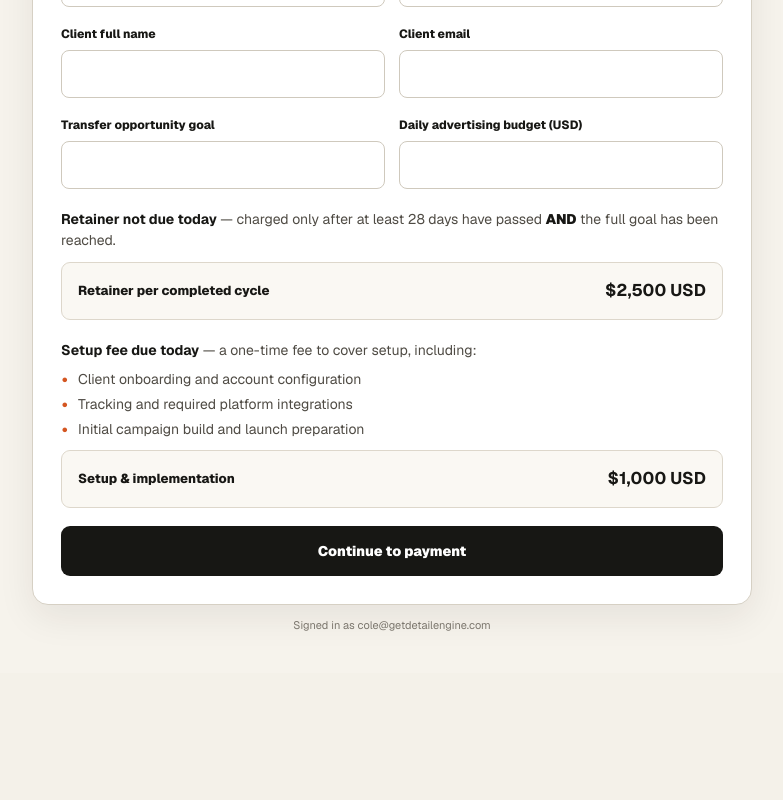
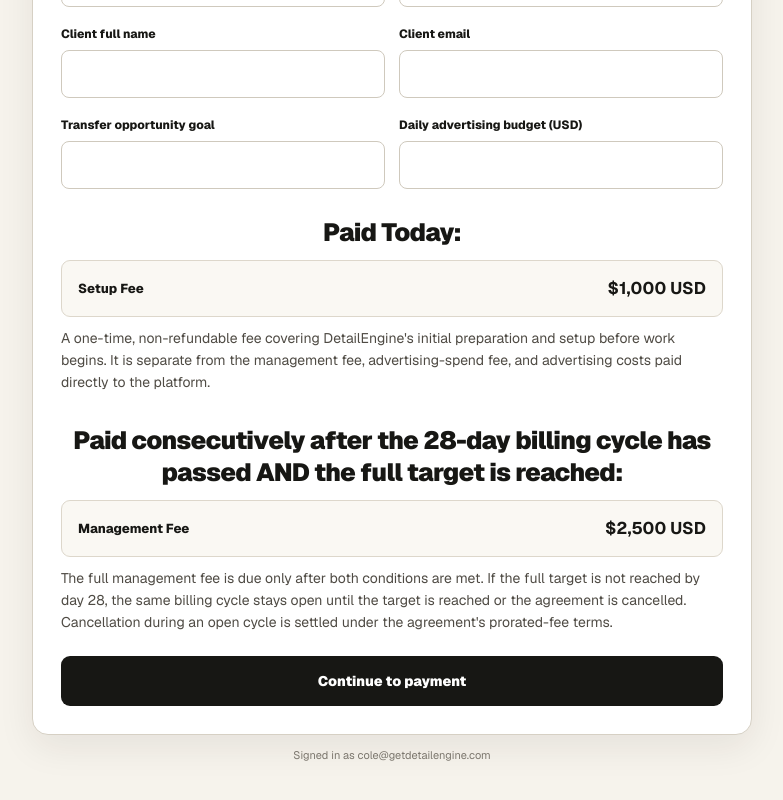
Before and after one commit to detailenginecole/detailengine-command-centre, a Next.js app: page /start-preview in a window 1280 px wide. Shown: the part 658-1458 px from the top of the page, without its empty margins (248-1031 px from the left). Before the commit the page ends 1331 px from the top, so only its background shows below. Built offline with nearby package versions, Linux system fonts and the light colour scheme.

Commit message:
Reorder Start fee summary

```diff
--- a/app/start/SalesStartClient.tsx
+++ b/app/start/SalesStartClient.tsx
@@ -105,7 +105,7 @@ export function SalesStartClient({
     const next = Number(isSetup ? feeDraft : retainerDraft);
     if (!Number.isInteger(next) || next < 1 || next > 100000) {
       setError(
-        `Enter a whole-dollar ${isSetup ? "setup fee" : "retainer"} between $1 and $100,000 USD.`,
+        `Enter a whole-dollar ${isSetup ? "setup fee" : "management fee"} between $1 and $100,000 USD.`,
       );
       return;
     }
@@ -348,13 +348,13 @@ export function SalesStartClient({
               <div>
                 <span className={styles.stepLabel}>AMOUNT IN USD</span>
                 <h2 id="amount-editor-title">
-                  Edit {editingAmount === "setup" ? "setup fee" : "retainer"}
+                  Edit {editingAmount === "setup" ? "setup fee" : "management fee"}
                 </h2>
               </div>
               <button className={styles.modalClose} type="button" onClick={closeAmountEditor} aria-label="Close amount editor">×</button>
             </div>
             <AmountEditor
-              label={editingAmount === "setup" ? "Setup & implementation" : "Retainer per completed cycle"}
+              label={editingAmount === "setup" ? "Setup Fee" : "Management Fee"}
               value={editingAmount === "setup" ? feeDraft : retainerDraft}
               onChange={editingAmount === "setup" ? setFeeDraft : setRetainerDraft}
               onSave={saveAmount}
@@ -579,21 +579,21 @@ export function SalesStartClient({
                 <label><span>Transfer opportunity goal</span><input required type="number" min={1} max={1000000} step={1} inputMode="numeric" value={form.opportunityGoal} onChange={e => update("opportunityGoal", e.target.value)} /></label>
                 <label><span>Daily advertising budget (USD)</span><input required type="number" min={0.01} max={100000} step={0.01} inputMode="decimal" value={form.dailyBudget} onChange={e => update("dailyBudget", e.target.value)} /></label>
               </div>
-              <p className={styles.feeTiming}>
-                <strong>Retainer not due today</strong> — charged only after at least 28 days have passed <em>and</em> the full goal has been reached.
+              <h2 className={styles.paymentTimingHeading}>Paid Today:</h2>
+              <OrderSummary amountCad={setupFeeCad} onEdit={() => openAmountEditor("setup")} />
+              <p className={styles.feeDescription}>
+                A one-time, non-refundable fee covering DetailEngine&apos;s initial preparation and setup before work begins. It is separate from the management fee, advertising-spend fee, and advertising costs paid directly to the platform.
               </p>
-              <button className={`${styles.order} ${styles.editableOrder}`} type="button" onClick={() => openAmountEditor("retainer")} aria-label="Edit retainer per completed cycle">
-                <span>Retainer per completed cycle</span><strong>{formatSetupFee(retainer)} USD</strong>
+
+              <h2 className={styles.paymentTimingHeading}>
+                Paid consecutively after the 28-day billing cycle has passed <em>AND</em> the full target is reached:
+              </h2>
+              <button className={`${styles.order} ${styles.editableOrder}`} type="button" onClick={() => openAmountEditor("retainer")} aria-label="Edit management fee">
+                <span>Management Fee</span><strong>{formatSetupFee(retainer)} USD</strong>
               </button>
-              <div className={styles.feeTiming}>
-                <strong>Setup fee due today</strong> — a one-time fee to cover setup, including:
-                <ul className={styles.feeIncludes}>
-                  <li>Client onboarding and account configuration</li>
-                  <li>Tracking and required platform integrations</li>
-                  <li>Initial campaign build and launch preparation</li>
-                </ul>
-              </div>
-              <OrderSummary amountCad={setupFeeCad} onEdit={() => openAmountEditor("setup")} />
+              <p className={styles.feeDescription}>
+                The full management fee is due only after both conditions are met. If the full target is not reached by day 28, the same billing cycle stays open until the target is reached or the agreement is cancelled. Cancellation during an open cycle is settled under the agreement&apos;s prorated-fee terms.
+              </p>
 
               {error && <div className={styles.error} role="alert">{error}</div>}
 
@@ -613,15 +613,15 @@ export function SalesStartClient({
 function OrderSummary({ amountCad, onEdit }: { amountCad: number; onEdit?: () => void }) {
   if (onEdit) {
     return (
-      <button className={`${styles.order} ${styles.editableOrder}`} type="button" onClick={onEdit} aria-label="Edit setup and implementation fee">
-        <span>Setup &amp; implementation</span>
+      <button className={`${styles.order} ${styles.editableOrder}`} type="button" onClick={onEdit} aria-label="Edit setup fee">
+        <span>Setup Fee</span>
         <strong>{formatSetupFee(amountCad)} USD</strong>
       </button>
     );
   }
   return (
     <div className={styles.order}>
-      <span>Setup &amp; implementation</span>
+      <span>Setup Fee</span>
       <strong>{formatSetupFee(amountCad)} USD</strong>
     </div>
   );
--- a/app/start/start.module.css
+++ b/app/start/start.module.css
@@ -228,43 +228,27 @@
   transform: translateY(0);
 }
 
-.feeTiming {
-  margin: 2px 0 -8px;
+.paymentTimingHeading {
+  max-width: 640px;
+  margin: 10px auto -6px;
+  color: #171714;
+  text-align: center;
+  font-size: clamp(20px, 3vw, 25px);
+  font-weight: 900;
+  letter-spacing: -.025em;
+  line-height: 1.25;
+}
+
+.paymentTimingHeading em {
+  font-style: normal;
+  text-transform: uppercase;
+}
+
+.feeDescription {
+  margin: -7px 0 4px;
   color: #4f4b44;
   font-size: 14px;
   line-height: 1.55;
-}
-
-.feeTiming strong {
-  color: #171714;
-}
-
-.feeTiming em {
-  color: #171714;
-  font-style: normal;
-  font-weight: 850;
-  text-transform: uppercase;
-}
-
-.feeIncludes {
-  display: grid;
-  gap: 3px;
-  margin: 8px 0 0;
-  padding: 0;
-  list-style: none;
-}
-
-.feeIncludes li {
-  position: relative;
-  padding-left: 17px;
-}
-
-.feeIncludes li::before {
-  position: absolute;
-  left: 1px;
-  color: #d45621;
-  content: "•";
-  font-weight: 900;
 }
 
 .order span {
```
Also changed, not shown: 2 other files (tests, documents, lock files or other folders).
